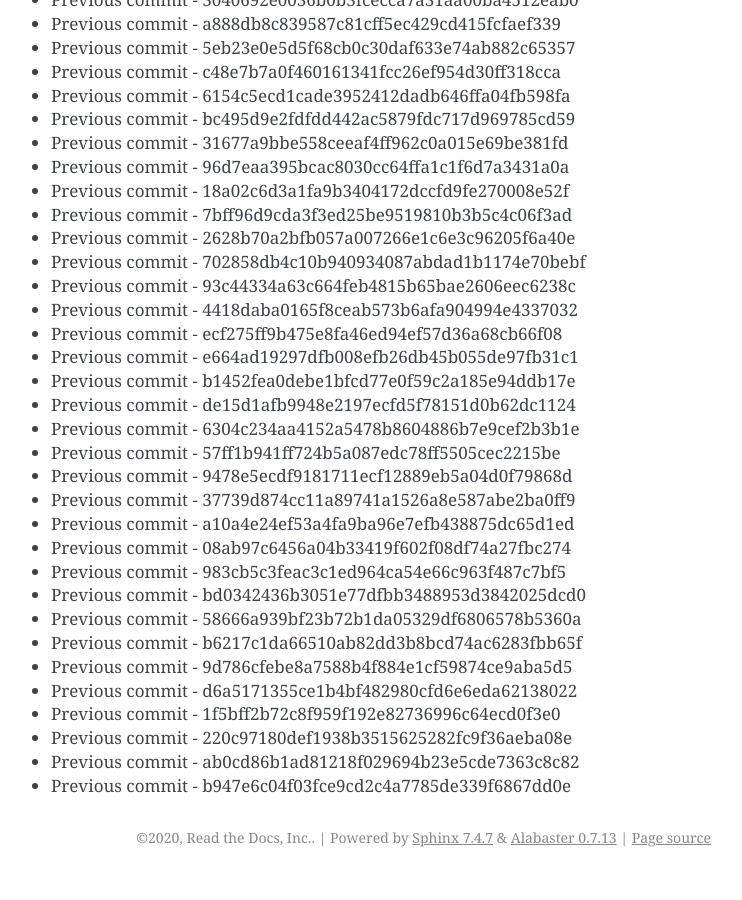
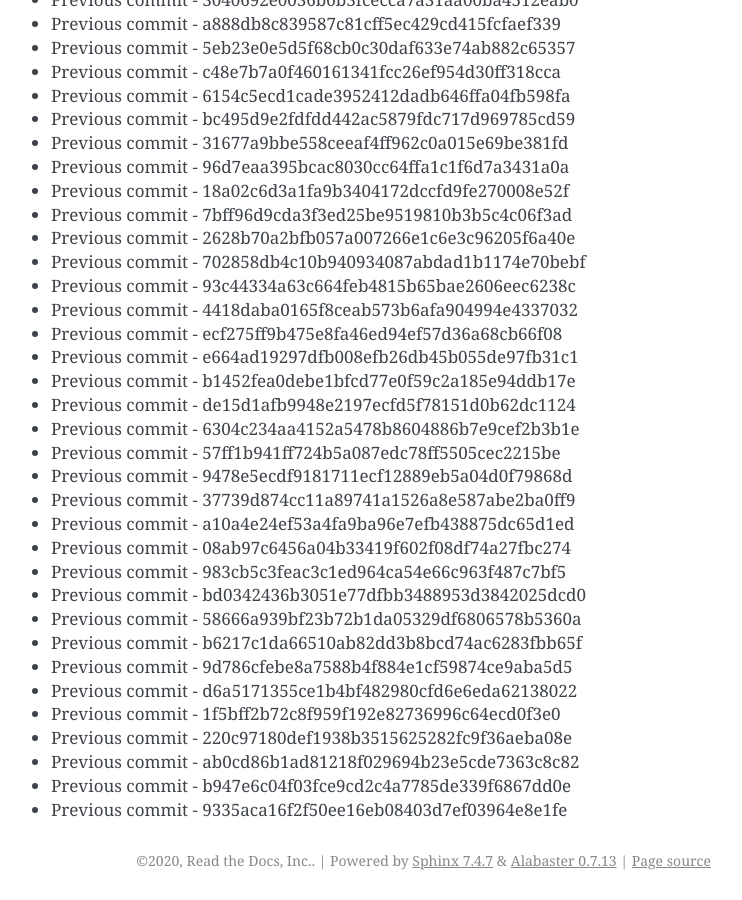
Before and after one commit to readthedocs/rtd-git-stresstest, a Sphinx documentation site: the page built from docs/updates.rst, in a window 1280 px wide and 900 px high, scrolled down 13196 px. Shown: the whole window, without its empty margins (399-1141 px from the left). Built offline with Sphinx 7.4.7, drawn with Linux system fonts in a browser that asks for light colours; before the commit the page ends 14073 px from its top, so only the background shows below that.

Commit message:
Generating commit from previous: 9335aca16f2f50ee16eb08403d7ef03964e8e1fe

```diff
--- a/docs/updates.rst
+++ b/docs/updates.rst
@@ -586,3 +586,4 @@ It can be tested for any performance characteristics.
 * Previous commit - 220c97180def1938b3515625282fc9f36aeba08e
 * Previous commit - ab0cd86b1ad81218f029694b23e5cde7363c8c82
 * Previous commit - b947e6c04f03fce9cd2c4a7785de339f6867dd0e
+* Previous commit - 9335aca16f2f50ee16eb08403d7ef03964e8e1fe
```
